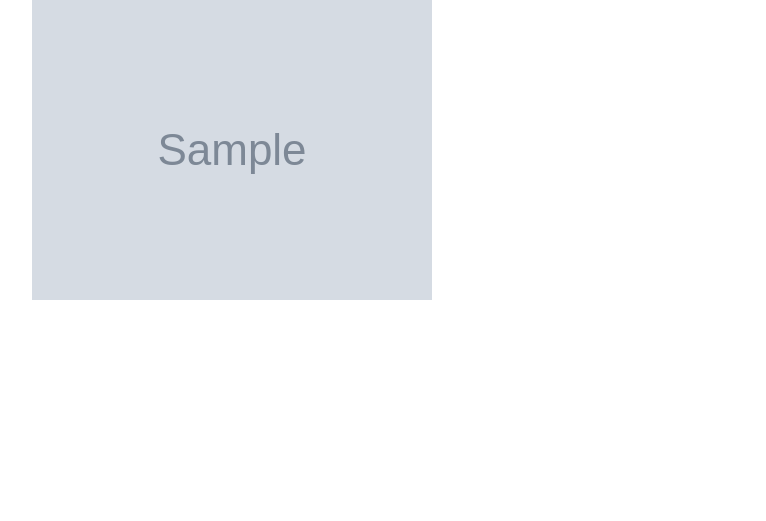
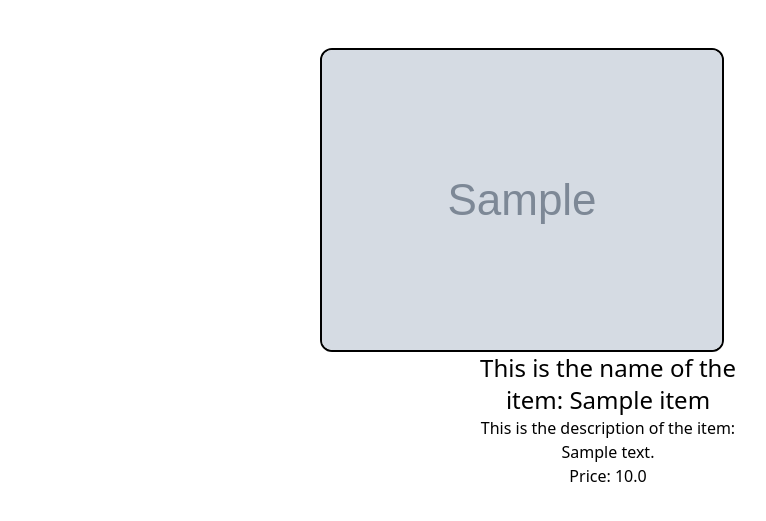
Before and after one commit to bogdano/engage, a Django app: page /item/1/ in a window 1280 px wide. Shown: the top 521 px of the page, without its empty margins (32-798 px from the left). Run offline with Django 5.2, Linux system fonts and the light colour scheme; tables that the repository leaves empty hold one stand-in row (values such as "Sample post"); grey boxes marked "Sample" are stand-in pictures; style sheets or scripts are compiled from the project's sources.

Commit message:
Basic item detail page

```diff
--- a/templates/item_details.html
+++ b/templates/item_details.html
@@ -3,5 +3,12 @@
 
 
 {% block content %}
-
-<img src="{{item.image}}" {% endblock %}
+<div class="mx-auto w-1/2 max-h-8">
+    <img src="{{item.image}}" class="rounded-xl h-1/2 mt-12 border-black border-2">
+    <div class="mx-auto w-1/2 text-center sm:mt-18">
+        <h1 class="text-2xl">This is the name of the item: {{item.name}}</h1>
+        <p>This is the description of the item: {{item.description}}</p>
+        <p>Price: {{item.price}}</p>
+    </div>
+</div>
+{% endblock %}
```
